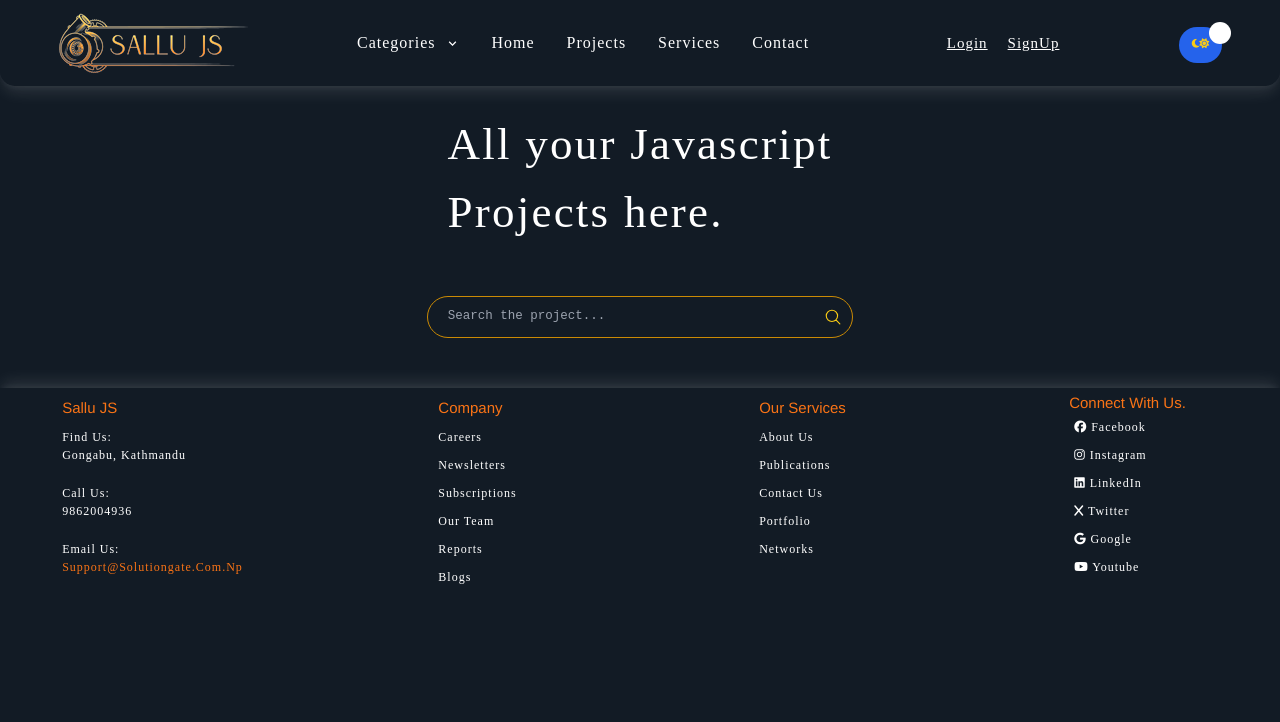
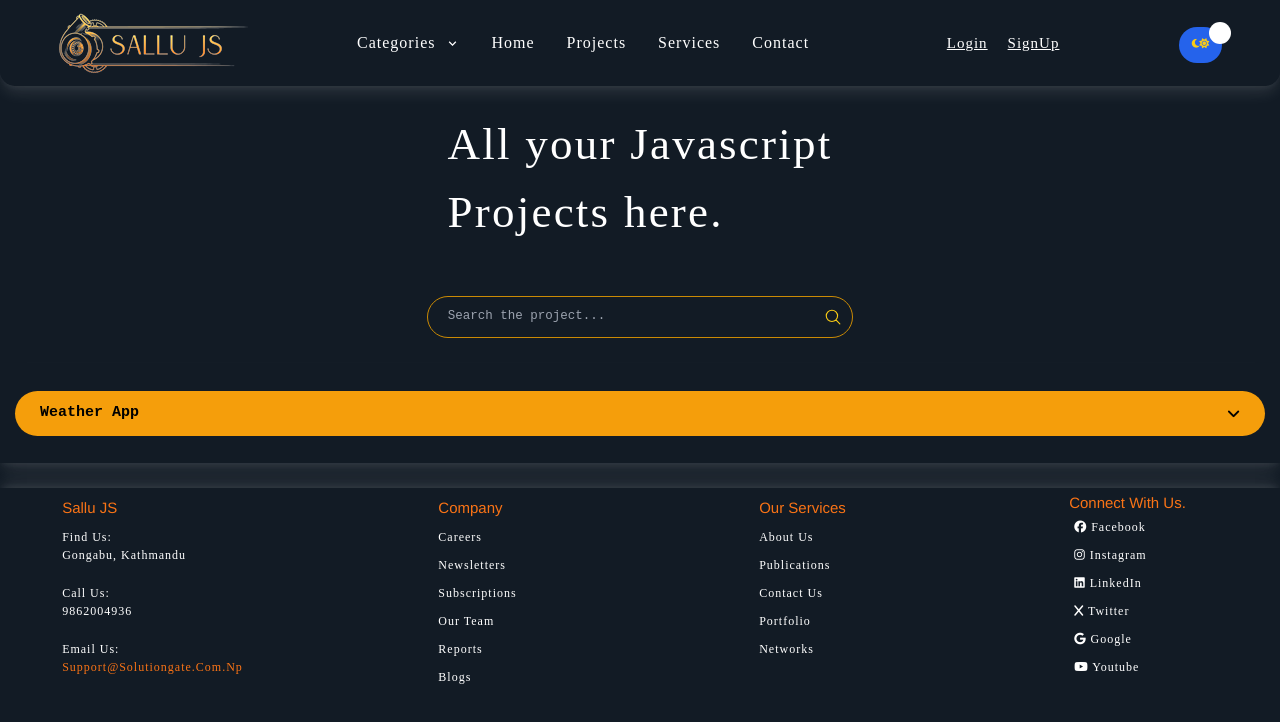
Before and after one commit to shailendraDev7/sallujs, a React (Vite) app: page / in a window 1280 px wide. Shown: the top 722 px of the page. Built offline with nearby package versions, Linux system fonts and the light colour scheme.

Commit message:
Added animation

```diff
--- a/src/components/features/featurebox.jsx
+++ b/src/components/features/featurebox.jsx
@@ -1,15 +1,34 @@
-import React from 'react'
+import React, { useRef } from 'react'
+import { useState } from 'react'
 
 const Featurebox = () => {
+    const hiddenRef = useRef('hidden');
+    const [visible, setVisible] = useState(false);
+
+    const toggleVisibility = () => {
+        setVisible(!visible);
+        // const summary = document.querySelector('.accordion-summary');
+        // if (visible) {
+        //     summary.classList.add('hidden');
+        // } else {
+        //     summary.classList.remove('hidden');
+        // }
+    }
+
     return (
-
-        <div className='container bg-gray-850 shadow-white-lg p-6 hidden'>
+        <div className='container bg-gray-850 shadow-white-lg p-6'>
             {/* Accordian Header */}
-            <div className='bg-amber-500 rounded-full py-5 px-10 my-5 text-black text-2xl font-extrabold flex items-center'>
+            <div className='bg-amber-500 rounded-full py-5 px-10 my-5 text-black text-2xl font-extrabold flex items-center cursor-pointer' onClick={toggleVisibility}>
                 <div className='flex-grow'>Weather App</div>
                 <i className='fas fa-angle-down cursor-pointer'></i>
             </div>
+
+            {/* <div className={`transition-all duration-300 ease-in-out ${visible ? 'transform scale-110 bg-gray-200' : 'bg-red'}`} onClick={toggleVisibility}>
+                Me
+            </div> */}
+
             {/* Accordian-Summary  */}
+            <div className={`accordion-summary overflow-hidden transition-all duration-300 ease-in-out  ${visible ? 'max-h-full' : 'max-h-0'} `}>
                 <div className='rounded-lg overflow-hidden shadow-lg bg-black p-4 m-2'>
                     <div className="p-4 py-2">
                         {/* Accordian-Description  */}
@@ -53,7 +72,8 @@ const Featurebox = () => {
                         <span className="inline-block bg-gray-200 rounded-full px-3 py-1 text-sm font-semibold text-gray-700 mr-2 mb-2">#tag2</span>
                         <span className="inline-block bg-gray-200 rounded-full px-3 py-1 text-sm font-semibold text-gray-700 mr-2 mb-2">#tag3</span>
                     </div>
-                <i className='fas fa-angle-up cursor-pointer'></i>
+                    <i className='fas fa-angle-up cursor-pointer' onClick={toggleVisibility}></i>
+                </div>
             </div>
         </div>
     )
```
Lines whose indentation alone changed are shown as unchanged.
